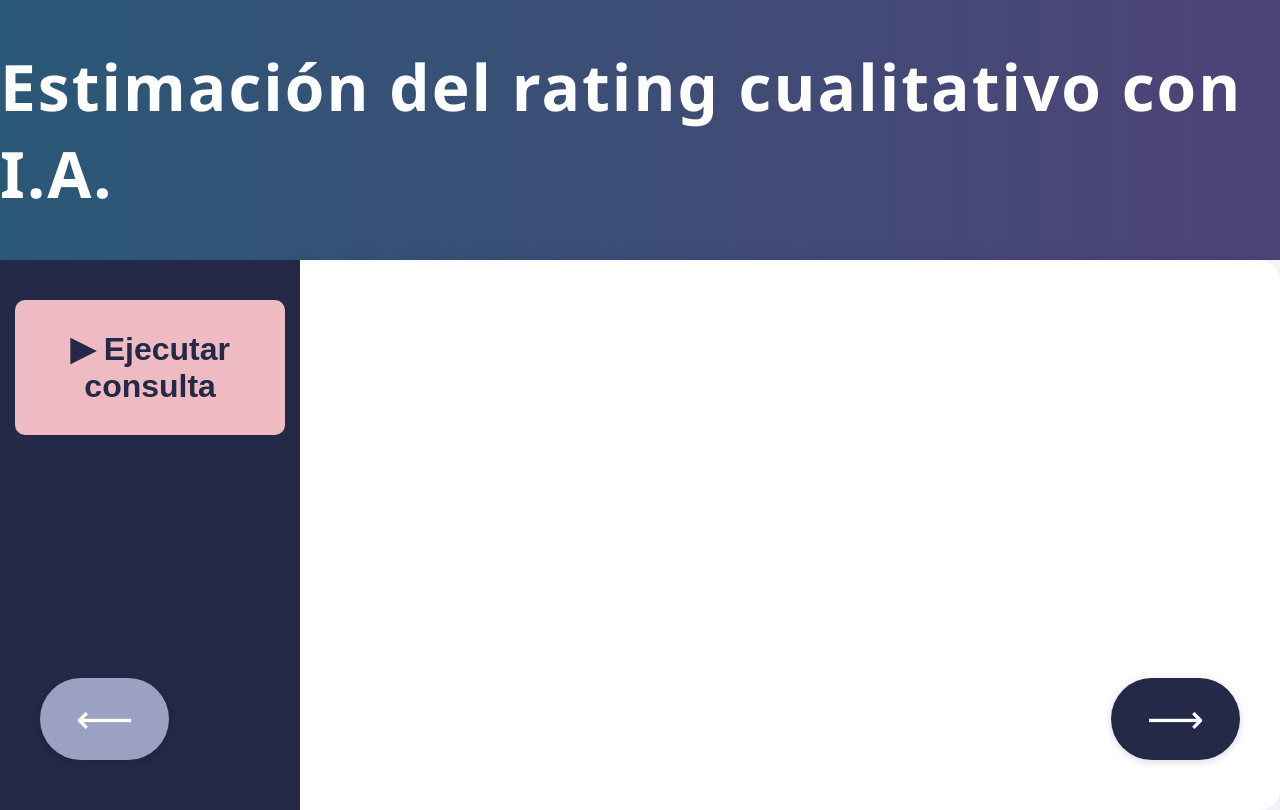
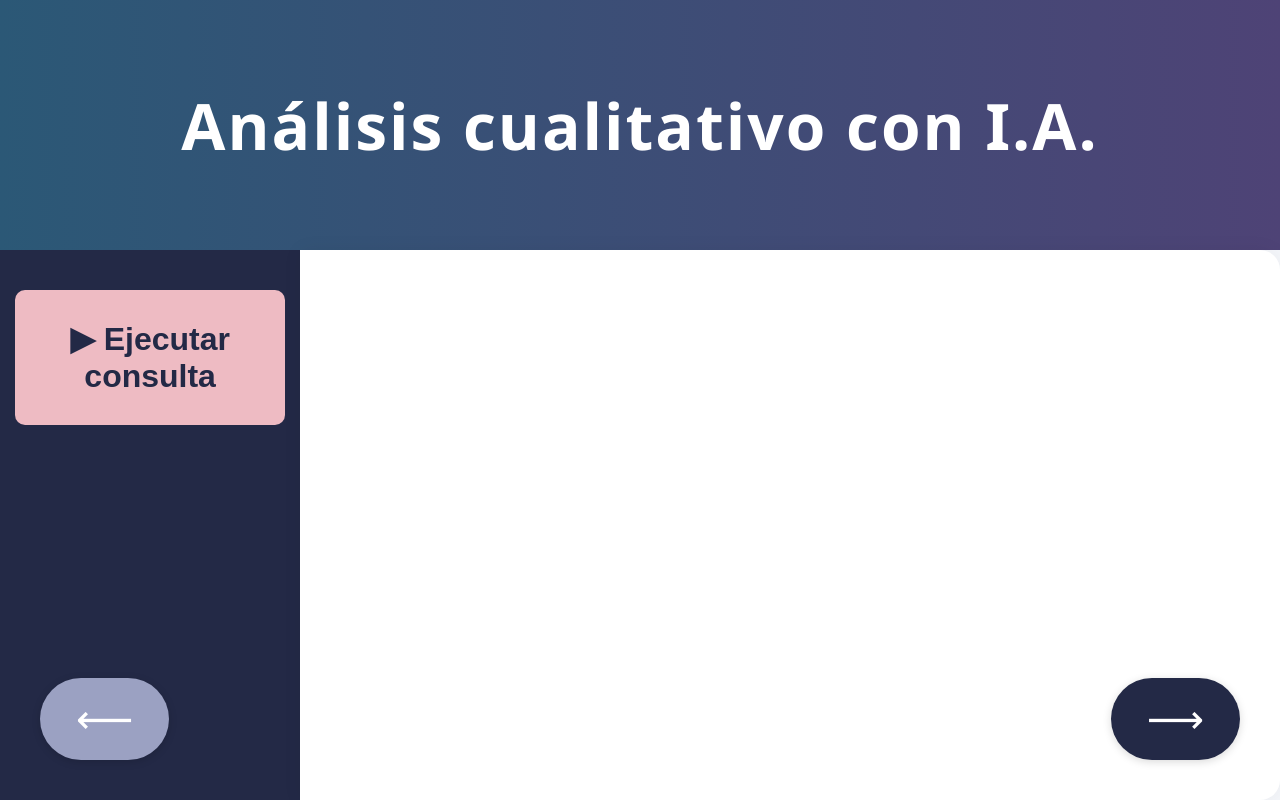
Before and after one commit to Ferd656/Evaluador_entidades_demo, a Flask app: page / in a window 1280 px wide. Run offline with Flask 3, Linux system fonts and the light colour scheme; data that the repository does not hold is empty.

Commit message:
readme an title tweaks

```diff
--- a/templates/index.html
+++ b/templates/index.html
@@ -2,13 +2,13 @@
 <html lang="es">
 <head>
     <meta charset="UTF-8">
-    <title>Rating Cualitativo</title>
+    <title>Análisis Cualitativo</title>
     <link rel="stylesheet" href="/static/style.css">
     <link rel="icon" type="image/x-icon" href="{{ url_for('static', filename='favicon.ico') }}">
 </head>
 <body>
     <div class="header">
-        <h1>Estimación del rating cualitativo con I.A.</h1>
+        <h1>Análisis cualitativo con I.A.</h1>
     </div>
     <div class="container">
         <div class="sidebar">
```
Also changed, not shown: README.md, 1 other file.
